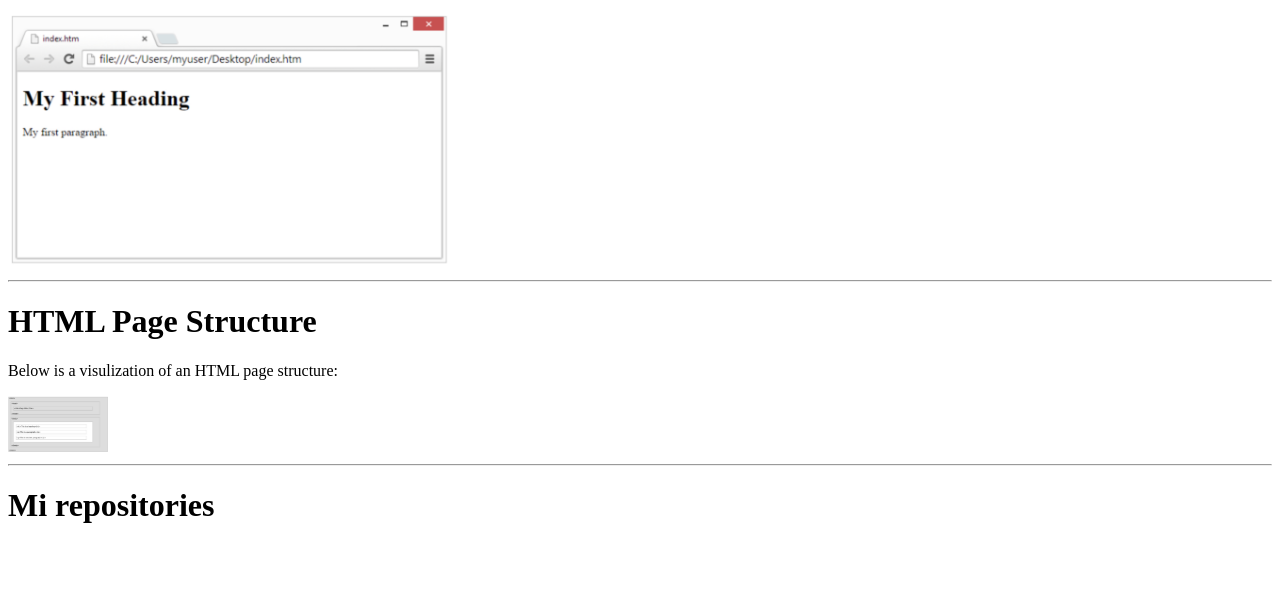
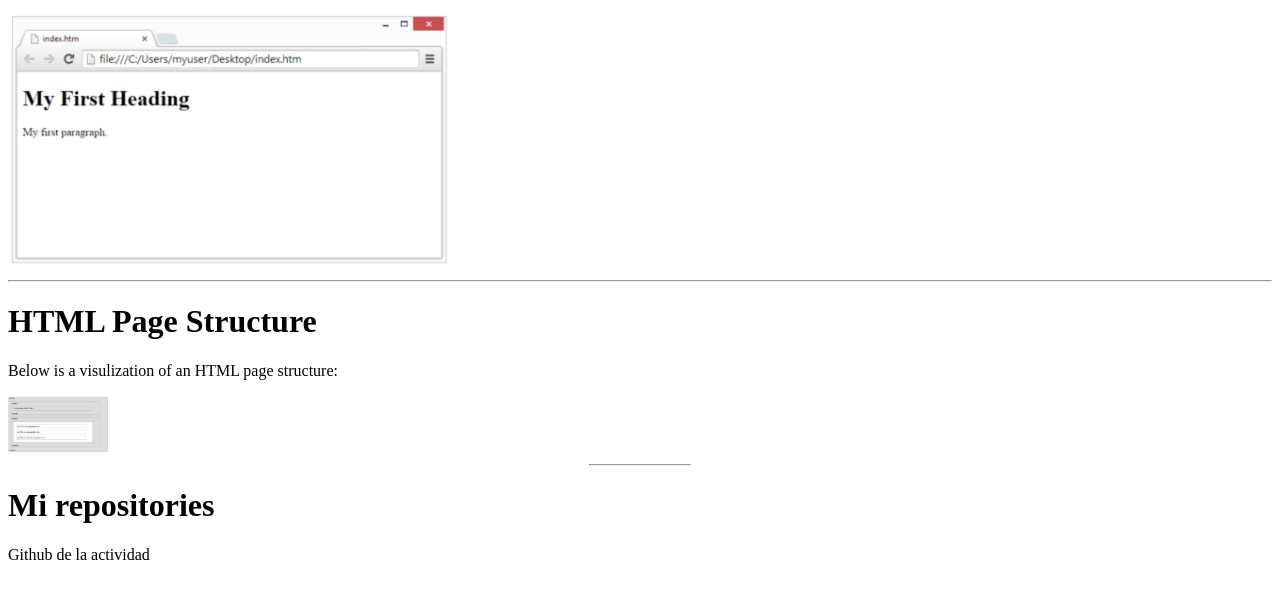
Before and after one commit to ThiagoAcosta17-Corei5/1713.1-A3-AcostaThiago, a plain HTML site: page index.html in a window 1280 px wide. Shown: the part 175-774 px from the top of the page. Drawn offline with Linux system fonts and the light colour scheme.

Commit message:
Update index.html with new section and link
Added a horizontal line and a link to a GitHub repository.

```diff
--- a/index.html
+++ b/index.html
@@ -25,10 +25,11 @@
     <!--añadir imagen 2: "img2.png" y utilizar un ancho de 100% de imagen-->
     <img src="img/img2.png" width="100" />
     <!--añadir una linea horizontal -->
-    <hr width
+    <hr width="100">
     <!--añadir un encabezado donde indiques el título de una nueva sección llamada "Mi repositories"  -->
     <h1>Mi repositories</h1>
     <!--añadir un enlace a l repositorio de GITHUB del compañero de trabajo que no ha entregado la actividad en el Moodle que se ha de abrir en una pestaña diferente del navegador. Ojo, que los repositorios han de ser públicos  -->
+    <p>Github de la actividad <a href="https://github.com/AlbertoDeSantos-FJE/SMX2-1713.1-IntroHTML-GitHubPages"</p>
 
 </body>
 </html>
```
